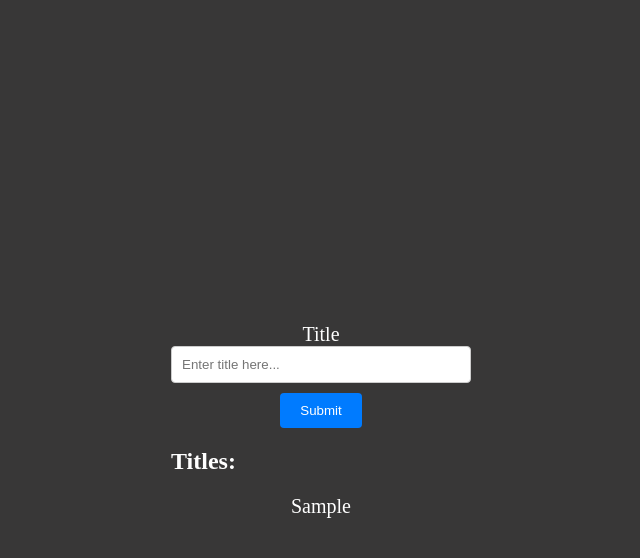
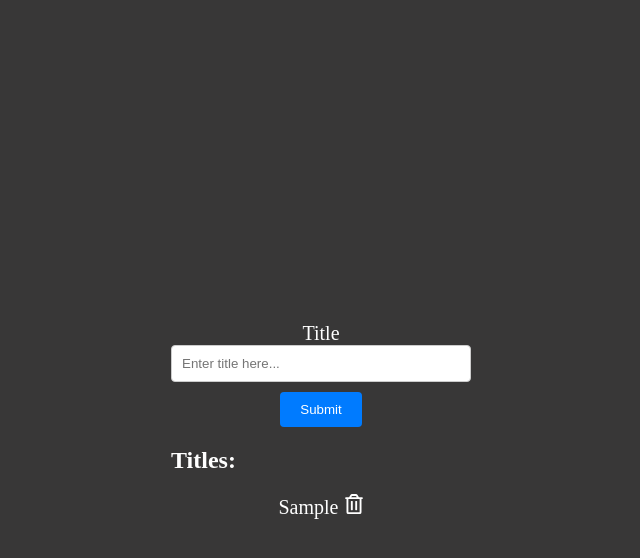
Before and after one commit to DarioLoForti/react-form-blog, a React (Vite) app: page / in a window 1280 px wide. Both pictures are taken after typing "Sample" into the empty fields and a click on the button "Submit". Shown: the top 558 px of the page, without its empty margins (319-959 px from the left). Built offline with nearby package versions, Linux system fonts and the light colour scheme.

Commit message:
Add react-icons package for using icons in the Form component

```diff
--- a/package.json
+++ b/package.json
@@ -11,7 +11,8 @@
   },
   "dependencies": {
     "react": "^18.2.0",
-    "react-dom": "^18.2.0"
+    "react-dom": "^18.2.0",
+    "react-icons": "^5.2.1"
   },
   "devDependencies": {
     "@types/react": "^18.2.66",
--- a/src/components/Form.jsx
+++ b/src/components/Form.jsx
@@ -1,4 +1,6 @@
 import { useState } from 'react';
+import { FaRegTrashAlt } from "react-icons/fa";
+
 export default function () {
 
     const [title, setTitle] = useState('');
@@ -37,7 +39,7 @@ export default function () {
 
         <ul>
             {content.map((item, index) => (
-                <li key={index}>{item}</li>
+                <li key={index}>{item} <FaRegTrashAlt /></li>
             ))}
         </ul>
         </>
```
Also changed, not shown: 1 other file (tests, documents, lock files or other folders).
